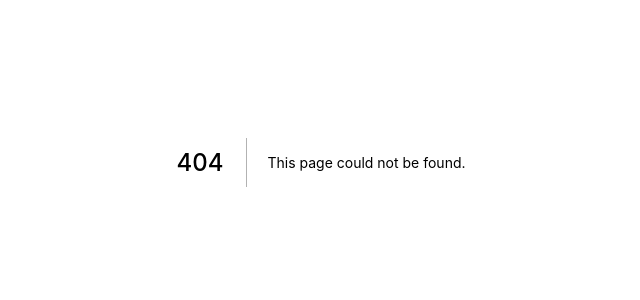
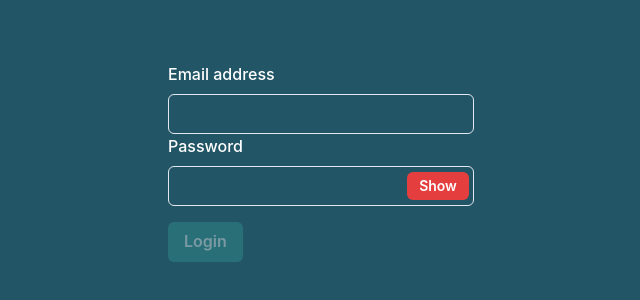
Before and after one commit to kakanghosh/talibook-frontend, a Next.js app: page /auth/login in a window 1280 px wide. Before the commit this address had no page. Shown: the part 238-538 px from the top of the page, without its empty margins (319-959 px from the left). Built offline with nearby package versions, Linux system fonts and the light colour scheme.

Commit message:
init project

```diff
--- a/src/common/constants.ts
+++ b/src/common/constants.ts
@@ -1,3 +1,3 @@
 export const APP = {
-  name: 'Room Chaai',
+  name: 'TaliBook',
 };
--- /dev/null
+++ b/src/components/loginForm/LoginForm.tsx
@@ -0,0 +1,63 @@
+import React from 'react';
+import {
+  Button,
+  FormControl,
+  FormLabel,
+  Input,
+  InputGroup,
+  InputRightElement,
+} from '@chakra-ui/react';
+import useLoginForm from './hooks/LoginFormHook';
+
+function LoginForm() {
+  const {
+    showPlainPassword,
+    loginForm,
+    isFormValid,
+    updateShowPlainPassword,
+  } = useLoginForm();
+
+  const { values, handleSubmit, handleChange, handleBlur } = loginForm;
+
+  return (
+    <div>
+      <form onSubmit={handleSubmit} noValidate>
+        <FormControl id='email'>
+          <FormLabel>Email address</FormLabel>
+          <Input
+            type='email'
+            value={values.email}
+            onBlur={handleBlur}
+            onChange={handleChange}
+          />
+        </FormControl>
+        <FormControl id='password'>
+          <FormLabel>Password</FormLabel>
+          <InputGroup>
+            <Input
+              type={showPlainPassword ? 'text' : 'password'}
+              value={values.password}
+              onChange={handleChange}
+              onBlur={handleBlur}
+            />
+            <InputRightElement width='4.5rem'>
+              <Button
+                colorScheme='red'
+                h='1.75rem'
+                size='sm'
+                onClick={updateShowPlainPassword}
+              >
+                {showPlainPassword ? 'Hide' : 'Show'}
+              </Button>
+            </InputRightElement>
+          </InputGroup>
+        </FormControl>
+        <Button mt={4} colorScheme='teal' type='submit' disabled={isFormValid}>
+          Login
+        </Button>
+      </form>
+    </div>
+  );
+}
+
+export default LoginForm;
--- /dev/null
+++ b/src/components/loginForm/hooks/LoginFormHook.tsx
@@ -0,0 +1,44 @@
+import { useFormik } from 'formik';
+import { useState } from 'react';
+import { SchemaOf, object, string } from 'yup';
+
+type LoginData = {
+  email: string;
+  password: string;
+};
+
+const validationSchema: SchemaOf<LoginData> = object({
+  email: string()
+    .trim()
+    .email('Email is not valid')
+    .required('Email is required'),
+  password: string().trim().required('Password is required'),
+});
+
+function useLoginForm() {
+  const [showPlainPassword, setShowPlainPassword] = useState(false);
+
+  const loginForm = useFormik<LoginData>({
+    initialValues: {
+      email: '',
+      password: '',
+    },
+    validationSchema,
+    onSubmit: (values) => {
+      console.log(values);
+    },
+  });
+
+  function updateShowPlainPassword() {
+    setShowPlainPassword(!showPlainPassword);
+  }
+
+  const { errors, touched } = loginForm;
+
+  const isFormValid =
+    Object.keys(errors).length > 0 || Object.keys(touched).length == 0;
+
+  return { showPlainPassword, loginForm, isFormValid, updateShowPlainPassword };
+}
+
+export default useLoginForm;
--- /dev/null
+++ b/src/features/loginView/LoginView.tsx
@@ -0,0 +1,13 @@
+import React from 'react';
+import { Center } from '@chakra-ui/react';
+import LoginForm from '../../components/loginForm/LoginForm';
+
+function LoginView() {
+  return (
+    <Center bg='#256' h='100vh' color='white'>
+      <LoginForm></LoginForm>
+    </Center>
+  );
+}
+
+export default LoginView;
--- a/src/pages/_app.tsx
+++ b/src/pages/_app.tsx
@@ -5,6 +5,7 @@ import Head from 'next/head';
 import './styles.css';
 import store from '../store/store';
 import { APP } from '../common/constants';
+import { ChakraProvider } from '@chakra-ui/react';
 
 function CustomApp({ Component, pageProps }: AppProps) {
   return (
@@ -15,7 +16,9 @@ function CustomApp({ Component, pageProps }: AppProps) {
       <div>
         <main>
           <Provider store={store}>
-            <Component {...pageProps} />
+            <ChakraProvider>
+              <Component {...pageProps} />
+            </ChakraProvider>
           </Provider>
         </main>
       </div>
--- /dev/null
+++ b/src/pages/auth/login.tsx
@@ -0,0 +1,8 @@
+import React from 'react';
+import LoginView from '../../features/loginView/LoginView';
+
+function LoginPage() {
+  return <LoginView></LoginView>;
+}
+
+export default LoginPage;
```
Also changed, not shown: package.json (+9 -1 lines), src/pages/about.tsx (deleted, +0 -16 lines), .babelrc (deleted), .eslintrc.json (deleted), 1 other file (tests, documents, lock files or other folders).
